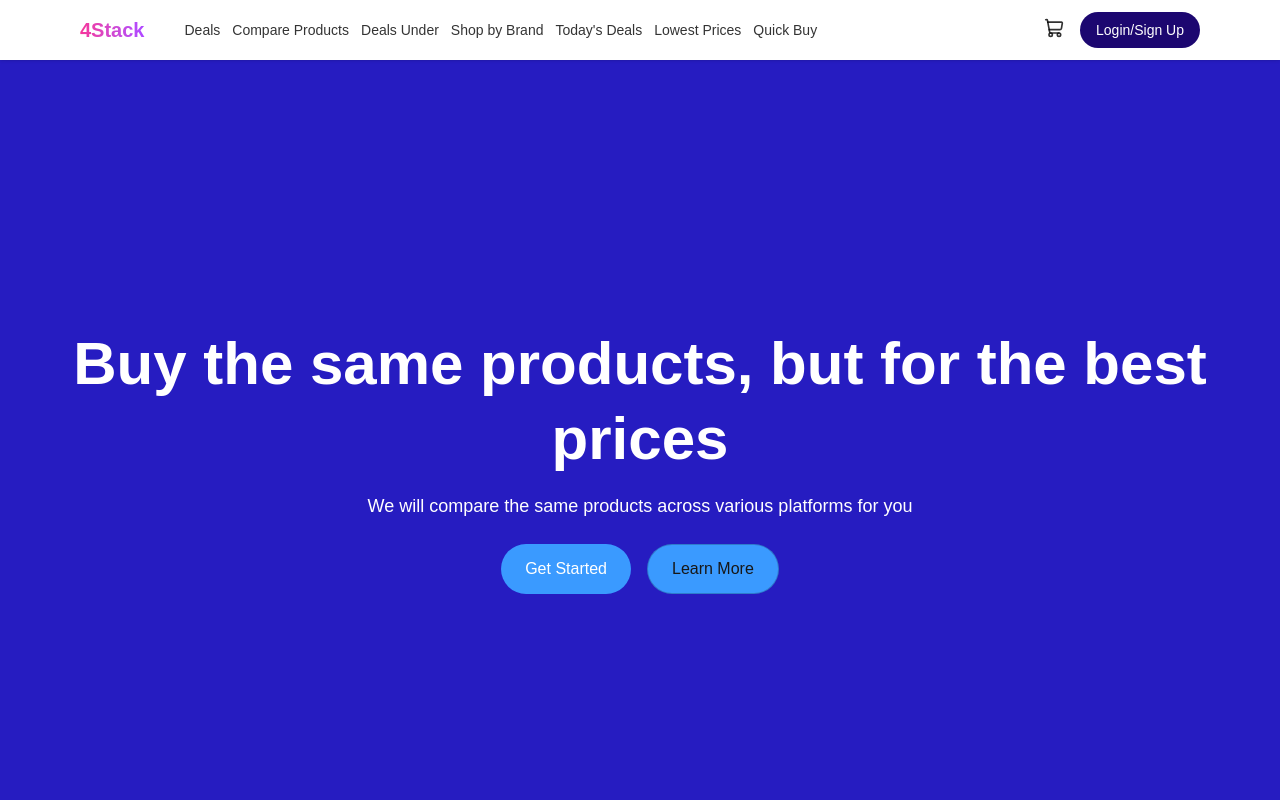
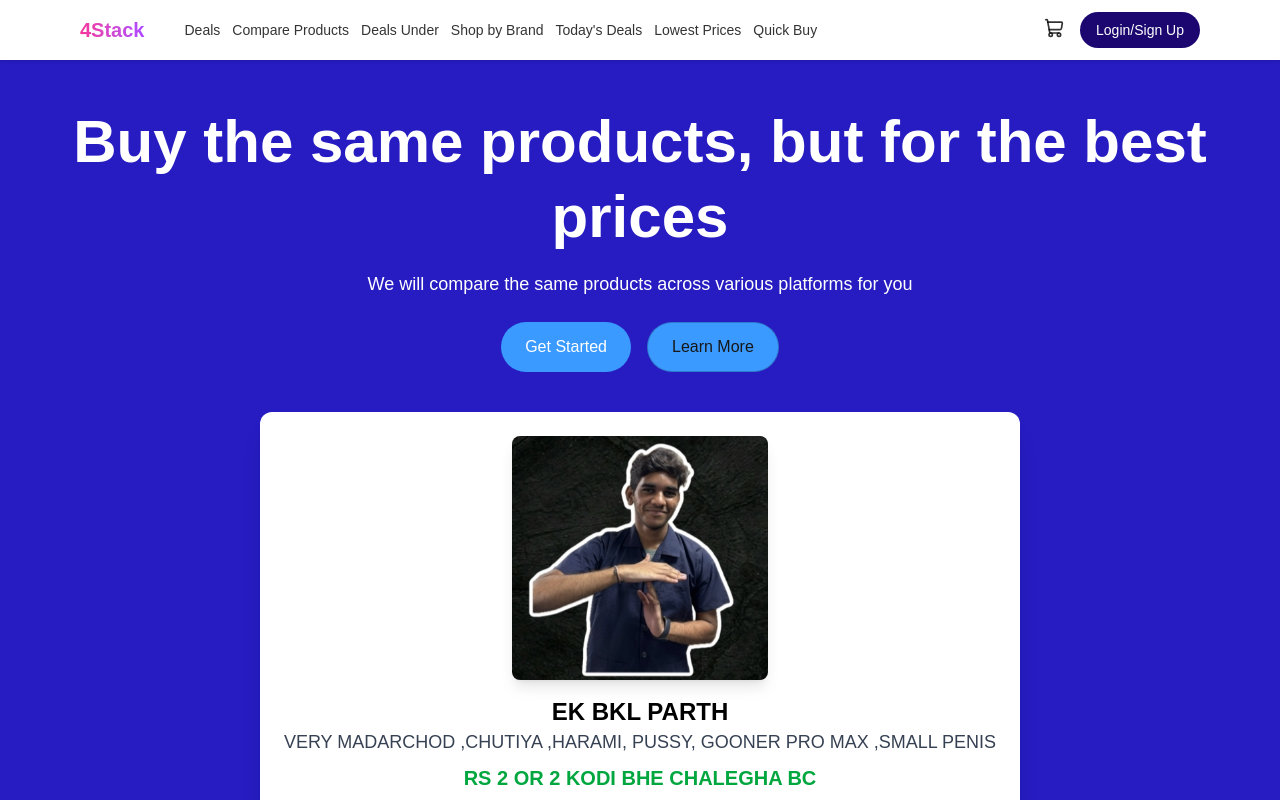
Before and after one commit to ParthMalekar16/4Stack, a Next.js app in the folder frontend/: page / in a window 1280 px wide. Both pictures are taken after a click on the button "Get Started". Shown: the top 800 px of the page. Built offline with nearby package versions, Linux system fonts and the light colour scheme.

Commit message:
more love from me click  get started

```diff
--- a/frontend/app/page.tsx
+++ b/frontend/app/page.tsx
@@ -1,6 +1,8 @@
 "use client";
 
 import Hero from "../components/hero";
+import { useState } from "react";
+
 
 export default function Home() {
 return (<main>
--- a/frontend/components/hero.tsx
+++ b/frontend/components/hero.tsx
@@ -1,4 +1,9 @@
+"use client";
+import { useState } from "react";
+
 export default function Hero() {
+  const [showProduct, setShowProduct] = useState(false);
+
   return (
     <section className="min-h-screen flex flex-col items-center justify-center text-center px-6 bg-[#261CC1]">
 
@@ -14,15 +19,42 @@ export default function Hero() {
 
       {/* Buttons */}
       <div className="mt-6 flex gap-4">
-        <button className="px-6 py-3 bg-[#3A9AFF] text-white rounded-full hover:opacity-80 transition">
-          Get Started
+        <button
+           onClick={() => setShowProduct(!showProduct)}
+           className="px-6 py-3 bg-[#3A9AFF] text-white rounded-full hover:opacity-80 transition"
+  >         Get Started
         </button>
+
 
         <button className="px-6 py-3 border border-black/20 rounded-full bg-[#3A9AFF] hover:opacity-80 transition">
           Learn More
         </button>
       </div>
 
+    {/* learn more */}
+    {showProduct && (
+  <div className="mt-10 bg-white p-6 rounded-xl shadow-xl flex flex-col items-center">
+
+    <img
+      src="/phone.jpg"
+      alt="product"
+      className="rounded-lg shadow-lg w-64"
+    />
+
+    <h2 className="text-2xl font-bold mt-4 text-black">
+      EK BKL PARTH
+    </h2>
+
+    <p className="text-lg text-gray-700">
+      VERY MADARCHOD ,CHUTIYA ,HARAMI, PUSSY, GOONER PRO MAX ,SMALL PENIS
+    </p>
+
+    <p className="text-xl font-semibold mt-2 text-green-600">
+      RS 2 OR 2 KODI BHE CHALEGHA BC
+    </p>
+
+  </div>
+)}
     </section>
   );
 }
```
Also changed, not shown: frontend/public/phone.jpg (added).
